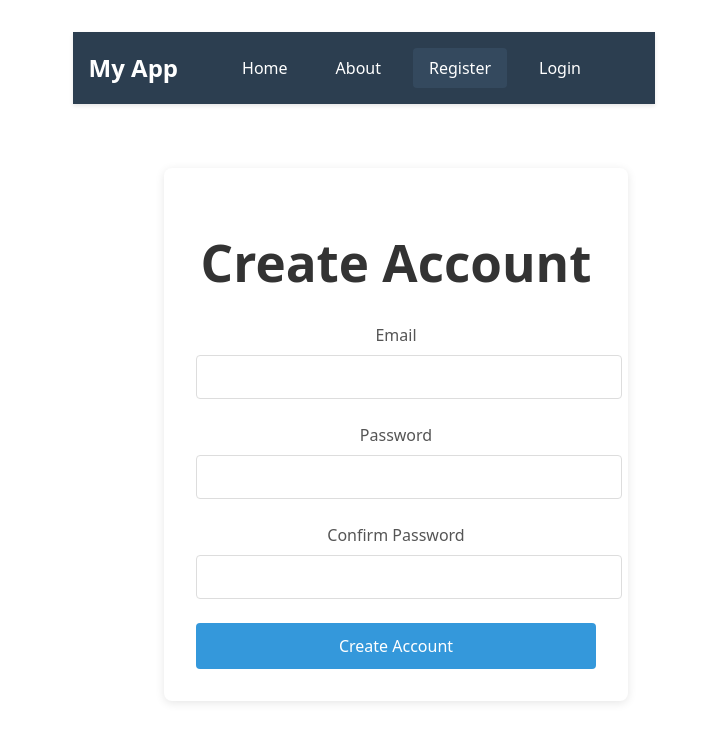
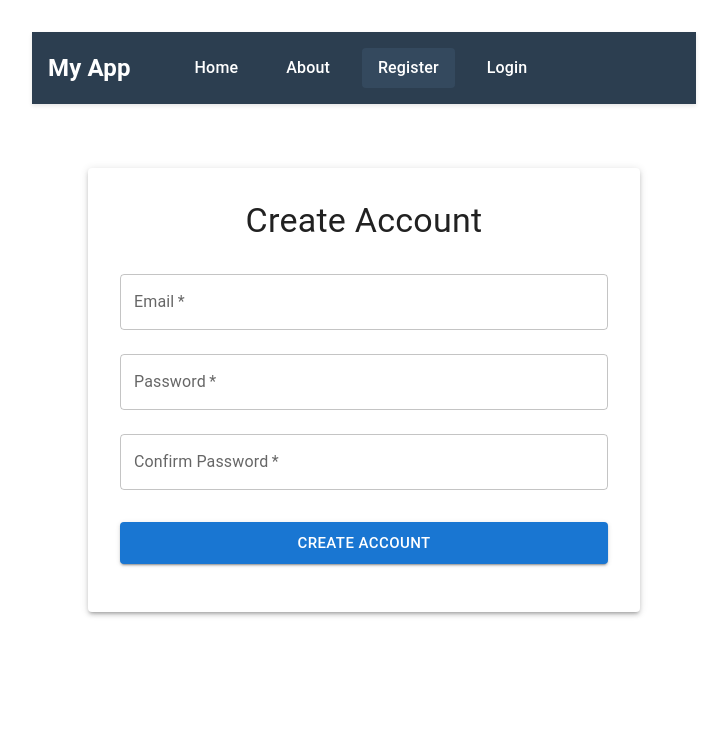
Before and after one commit to yupitsleen/timeline-web, a React (Vite) app: page /register in a window 1280 px wide. Shown: the top 742 px of the page, without its empty margins (276-1003 px from the left). Built offline with nearby package versions, Linux system fonts and the light colour scheme.

Commit message:
Add Material-UI integration and convert forms to MUI components

```diff
--- a/package.json
+++ b/package.json
@@ -10,6 +10,10 @@
     "preview": "vite preview"
   },
   "dependencies": {
+    "@emotion/react": "^11.14.0",
+    "@emotion/styled": "^11.14.1",
+    "@mui/icons-material": "^7.3.1",
+    "@mui/material": "^7.3.1",
     "react": "^19.1.1",
     "react-dom": "^19.1.1",
     "react-router-dom": "^7.8.0"
--- a/src/App.tsx
+++ b/src/App.tsx
@@ -1,4 +1,6 @@
 import { BrowserRouter as Router, Routes, Route } from 'react-router-dom'
+import { ThemeProvider, createTheme } from '@mui/material/styles'
+import CssBaseline from '@mui/material/CssBaseline'
 import { AppProvider } from './context/AppContext'
 import ErrorBoundary from './components/ErrorBoundary'
 import Layout from './layouts/Layout'
@@ -10,8 +12,16 @@ import Profile from './pages/Profile'
 import NotFound from './pages/NotFound'
 import './App.css'
 
+const theme = createTheme({
+  palette: {
+    mode: 'light',
+  },
+})
+
 function App() {
   return (
+    <ThemeProvider theme={theme}>
+      <CssBaseline />
       <ErrorBoundary>
         <AppProvider>
           <Router>
@@ -28,6 +38,7 @@ function App() {
           </Router>
         </AppProvider>
       </ErrorBoundary>
+    </ThemeProvider>
   )
 }
 
--- a/src/pages/Login.tsx
+++ b/src/pages/Login.tsx
@@ -1,7 +1,7 @@
 import { useState } from 'react'
+import { Box, TextField, Button, Typography, Container, Paper } from '@mui/material'
 import { useAppContext } from '../context/AppContext'
 import Loading from '../components/Loading'
-import styles from './Login.module.css'
 
 function Login() {
   const { setUser, setLoading, state } = useAppContext()
@@ -64,41 +64,51 @@ function Login() {
   }
 
   return (
-    <div className={styles.container}>
-      <form className={styles.form} onSubmit={handleSubmit}>
-        <h1>Sign In</h1>
+    <Container maxWidth="sm" sx={{ mt: 4 }}>
+      <Paper elevation={3} sx={{ p: 4 }}>
+        <Typography variant="h4" component="h1" gutterBottom align="center">
+          Sign In
+        </Typography>
 
-        <div className={styles.field}>
-          <label htmlFor="email">Email</label>
-          <input
+        <Box component="form" onSubmit={handleSubmit} sx={{ mt: 2 }}>
+          <TextField
+            fullWidth
             type="email"
-            id="email"
             name="email"
+            label="Email"
             value={formData.email}
             onChange={handleChange}
-            className={errors.email ? styles.error : ''}
+            error={!!errors.email}
+            helperText={errors.email}
+            margin="normal"
+            required
           />
-          {errors.email && <span className={styles.errorText}>{errors.email}</span>}
-        </div>
 
-        <div className={styles.field}>
-          <label htmlFor="password">Password</label>
-          <input
+          <TextField
+            fullWidth
             type="password"
-            id="password"
             name="password"
+            label="Password"
             value={formData.password}
             onChange={handleChange}
-            className={errors.password ? styles.error : ''}
+            error={!!errors.password}
+            helperText={errors.password}
+            margin="normal"
+            required
           />
-          {errors.password && <span className={styles.errorText}>{errors.password}</span>}
-        </div>
 
-        <button type="submit" className={styles.button}>
-          Sign In
-        </button>
-      </form>
-    </div>
+          <Button
+            type="submit"
+            fullWidth
+            variant="contained"
+            sx={{ mt: 3, mb: 2 }}
+            size="large"
+          >
+            Sign In
+          </Button>
+        </Box>
+      </Paper>
+    </Container>
   )
 }
 
--- a/src/pages/Register.tsx
+++ b/src/pages/Register.tsx
@@ -1,7 +1,7 @@
 import { useState } from 'react'
+import { Box, TextField, Button, Typography, Container, Paper, Alert } from '@mui/material'
 import { useAppContext } from '../context/AppContext'
 import Loading from '../components/Loading'
-import styles from './Register.module.css'
 
 function Register() {
   const { setUser, setLoading, state } = useAppContext()
@@ -71,54 +71,64 @@ function Register() {
   }
 
   return (
-    <div className={styles.container}>
-      <form className={styles.form} onSubmit={handleSubmit}>
-        <h1>Create Account</h1>
+    <Container maxWidth="sm" sx={{ mt: 4 }}>
+      <Paper elevation={3} sx={{ p: 4 }}>
+        <Typography variant="h4" component="h1" gutterBottom align="center">
+          Create Account
+        </Typography>
 
-        <div className={styles.field}>
-          <label htmlFor="email">Email</label>
-          <input
+        <Box component="form" onSubmit={handleSubmit} sx={{ mt: 2 }}>
+          <TextField
+            fullWidth
             type="email"
-            id="email"
             name="email"
+            label="Email"
             value={formData.email}
             onChange={handleChange}
-            className={errors.email ? styles.error : ''}
+            error={!!errors.email}
+            helperText={errors.email}
+            margin="normal"
+            required
           />
-          {errors.email && <span className={styles.errorText}>{errors.email}</span>}
-        </div>
 
-        <div className={styles.field}>
-          <label htmlFor="password">Password</label>
-          <input
+          <TextField
+            fullWidth
             type="password"
-            id="password"
             name="password"
+            label="Password"
             value={formData.password}
             onChange={handleChange}
-            className={errors.password ? styles.error : ''}
+            error={!!errors.password}
+            helperText={errors.password}
+            margin="normal"
+            required
           />
-          {errors.password && <span className={styles.errorText}>{errors.password}</span>}
-        </div>
 
-        <div className={styles.field}>
-          <label htmlFor="confirmPassword">Confirm Password</label>
-          <input
+          <TextField
+            fullWidth
             type="password"
-            id="confirmPassword"
             name="confirmPassword"
+            label="Confirm Password"
             value={formData.confirmPassword}
             onChange={handleChange}
-            className={errors.confirmPassword ? styles.error : ''}
+            error={!!errors.confirmPassword}
+            helperText={errors.confirmPassword}
+            margin="normal"
+            required
           />
-          {errors.confirmPassword && <span className={styles.errorText}>{errors.confirmPassword}</span>}
-        </div>
 
-        <button type="submit" className={styles.button}>
-          Create Account
-        </button>
-      </form>
-    </div>
+          <Button
+            type="submit"
+            fullWidth
+            variant="contained"
+            sx={{ mt: 3, mb: 2 }}
+            size="large"
+          >
+            Create Account
+          </Button>
+        </Box>
+      </Paper>
+    </Container>
   )
 }
 
```
Also changed, not shown: 1 other file (tests, documents, lock files or other folders). Lines whose indentation alone changed are shown as unchanged.
